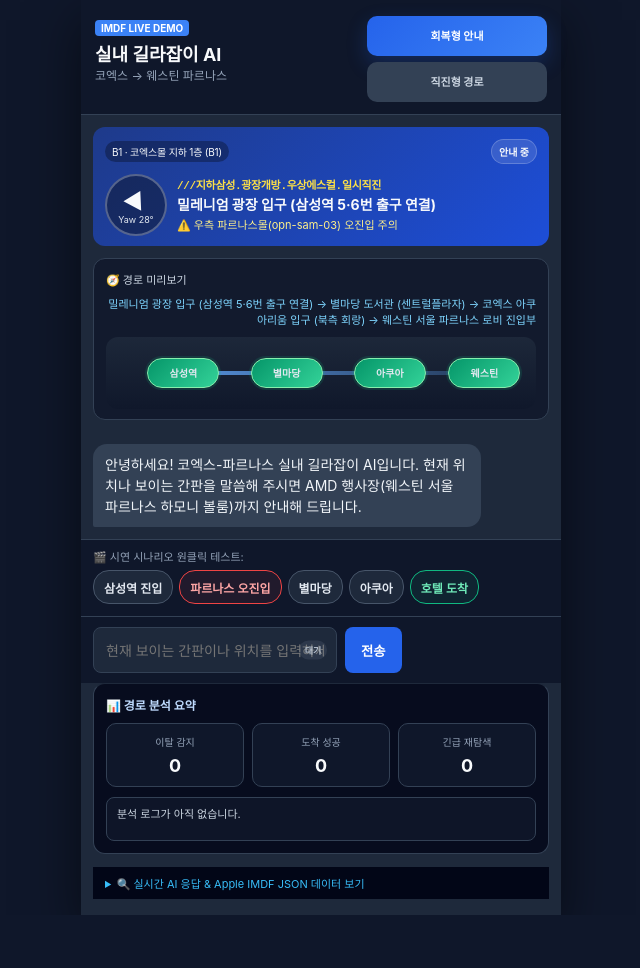
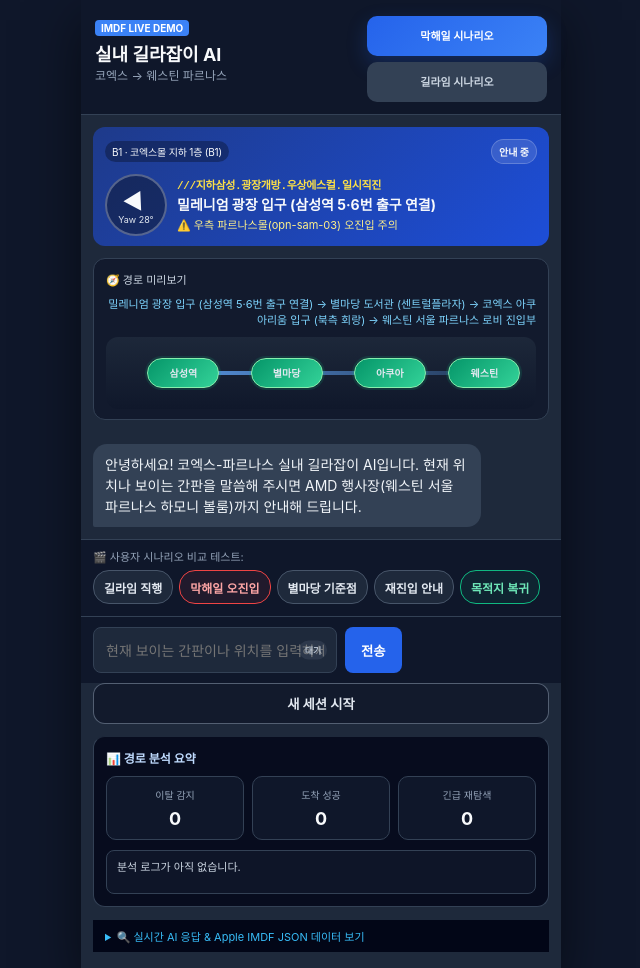
Before and after one commit to Shiene1010/coex-indoor-guide-demo, a plain HTML site: page index.html in a window 1280 px wide. Shown: the whole page, without its empty margins (319-959 px from the left). Before the commit the page ends 915 px from the top, so only its background shows below. Drawn offline with Linux system fonts and the light colour scheme.

Commit message:
Finalize scenario-based comparison UX

```diff
--- a/app.js
+++ b/app.js
@@ -348,6 +348,32 @@ function setInputStatus(state, text) {
   }
 }
 
+function resetSession() {
+  const chatBox = document.getElementById('chat-box');
+  if (chatBox) chatBox.innerHTML = '';
+
+  const input = document.getElementById('user-input');
+  if (input) input.value = '';
+
+  currentRouteState = {
+    nodeId: 'opn-sam-01',
+    alertLevel: 'safe_guide',
+    rerouteRequired: false
+  };
+
+  analyticsState = {
+    offroute: 0,
+    arrival: 0,
+    reroute: 0,
+    log: []
+  };
+
+  updateAnalyticsSummary();
+  updateHUD('opn-sam-01');
+  setInputStatus('neutral', '대기');
+  appendMessage('ai', '새 세션이 시작되었습니다. 길라임 시나리오와 막해일 시나리오를 다시 비교해 볼 수 있습니다.');
+}
+
 function handleUserSubmit() {
   const input = document.getElementById('user-input');
   const text = input.value.trim();
--- a/index.html
+++ b/index.html
@@ -15,9 +15,9 @@
         <h1>실내 길라잡이 AI</h1>
         <p class="subtitle">코엑스 → 웨스틴 파르나스</p>
       </div>
-      <div class="persona-switch" aria-label="안내 상황 선택">
-        <button id="btn-mak" class="persona-btn active" onclick="setPersona('mak')">회복형 안내</button>
-        <button id="btn-gil" class="persona-btn" onclick="setPersona('gil')">직진형 경로</button>
+      <div class="persona-switch" aria-label="안내 시나리오 선택">
+        <button id="btn-mak" class="persona-btn active" onclick="setPersona('mak')">막해일 시나리오</button>
+        <button id="btn-gil" class="persona-btn" onclick="setPersona('gil')">길라임 시나리오</button>
       </div>
     </header>
 
@@ -60,13 +60,13 @@
 
     <!-- 데모 시연용 빠른 발화 칩 -->
     <section class="quick-prompts">
-      <p class="quick-label">🎬 시연 시나리오 원클릭 테스트:</p>
+      <p class="quick-label">🎬 사용자 시나리오 비교 테스트:</p>
       <div class="chip-container">
-        <button class="chip" onclick="sendPreset('삼성역에서 들어왔는데 길 잃었어. 행사장 길 찾아줘')">삼성역 진입</button>
-        <button class="chip warning" onclick="sendPreset('파르나스 타워 쪽으로 와버렸어')">파르나스 오진입</button>
-        <button class="chip" onclick="sendPreset('별마당 도서관 앞이야')">별마당</button>
-        <button class="chip" onclick="sendPreset('아쿠아 입구까지 왔는데 어디로 가야 하지')">아쿠아</button>
-        <button class="chip success" onclick="sendPreset('파르나스 로비 앞까지 왔어')">호텔 도착</button>
+        <button class="chip" onclick="sendPreset('삼성역에서 들어왔는데 길 잃었어. 행사장 길 찾아줘')">길라임 직행</button>
+        <button class="chip warning" onclick="sendPreset('파르나스 타워 쪽으로 와버렸어')">막해일 오진입</button>
+        <button class="chip" onclick="sendPreset('별마당 도서관 앞이야')">별마당 기준점</button>
+        <button class="chip" onclick="sendPreset('아쿠아 입구까지 왔는데 어디로 가야 하지')">재진입 안내</button>
+        <button class="chip success" onclick="sendPreset('파르나스 로비 앞까지 왔어')">목적지 복귀</button>
       </div>
     </section>
 
@@ -78,6 +78,9 @@
       </div>
       <button id="submit-button" onclick="handleUserSubmit()">전송</button>
     </footer>
+    <div class="session-reset-wrap">
+      <button class="reset-button" onclick="resetSession()">새 세션 시작</button>
+    </div>
 
     <section class="analytics-panel">
       <div class="analytics-header">📊 경로 분석 요약</div>
--- a/style.css
+++ b/style.css
@@ -481,6 +481,21 @@ body {
   background: linear-gradient(135deg, var(--color-success-600), #34d399);
 }
 
+.session-reset-wrap {
+  padding: 0 12px 12px;
+}
+
+.reset-button {
+  width: 100%;
+  border: 1px solid rgba(148, 163, 184, 0.5);
+  background: rgba(15, 23, 42, 0.8);
+  color: #e2e8f0;
+  border-radius: 12px;
+  padding: 10px 12px;
+  font-weight: 700;
+  cursor: pointer;
+}
+
 .analytics-panel {
   margin: 0 12px 12px;
   padding: 12px;
```
Also changed, not shown: 1 other file.
